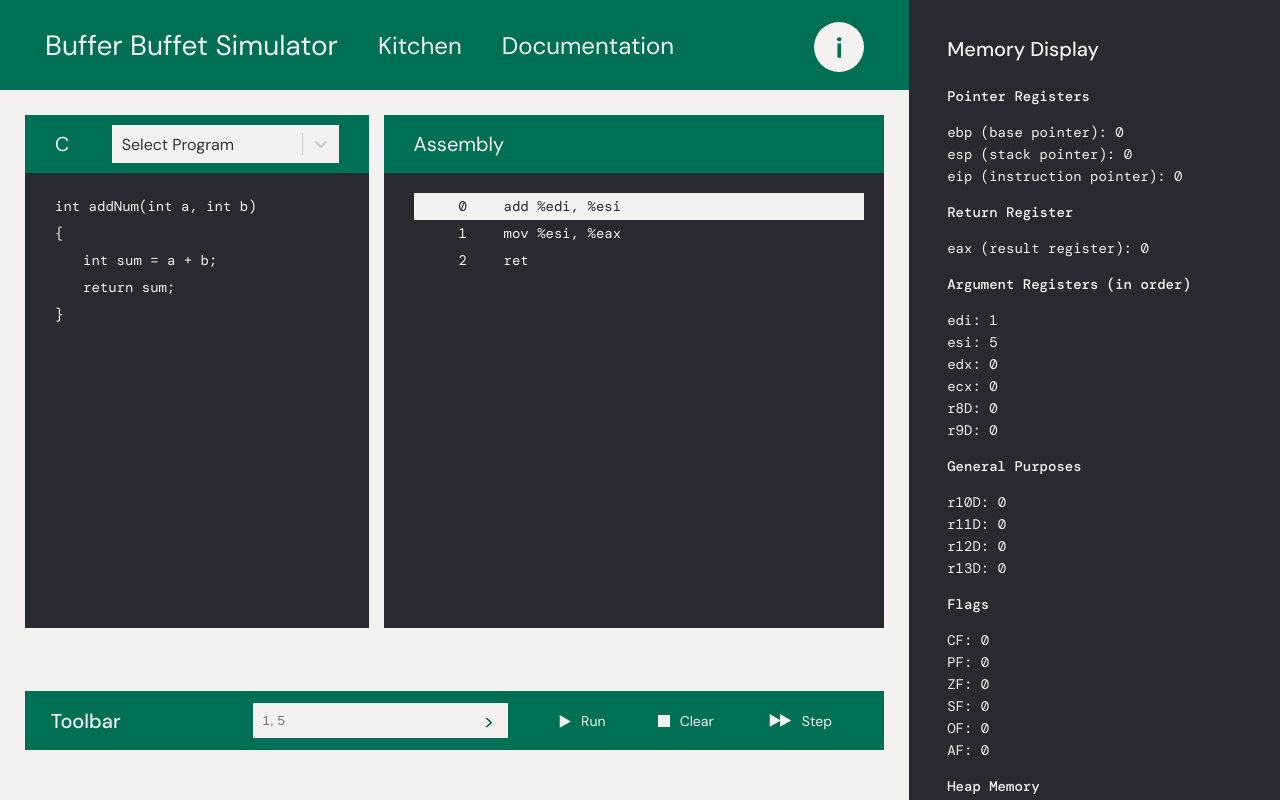
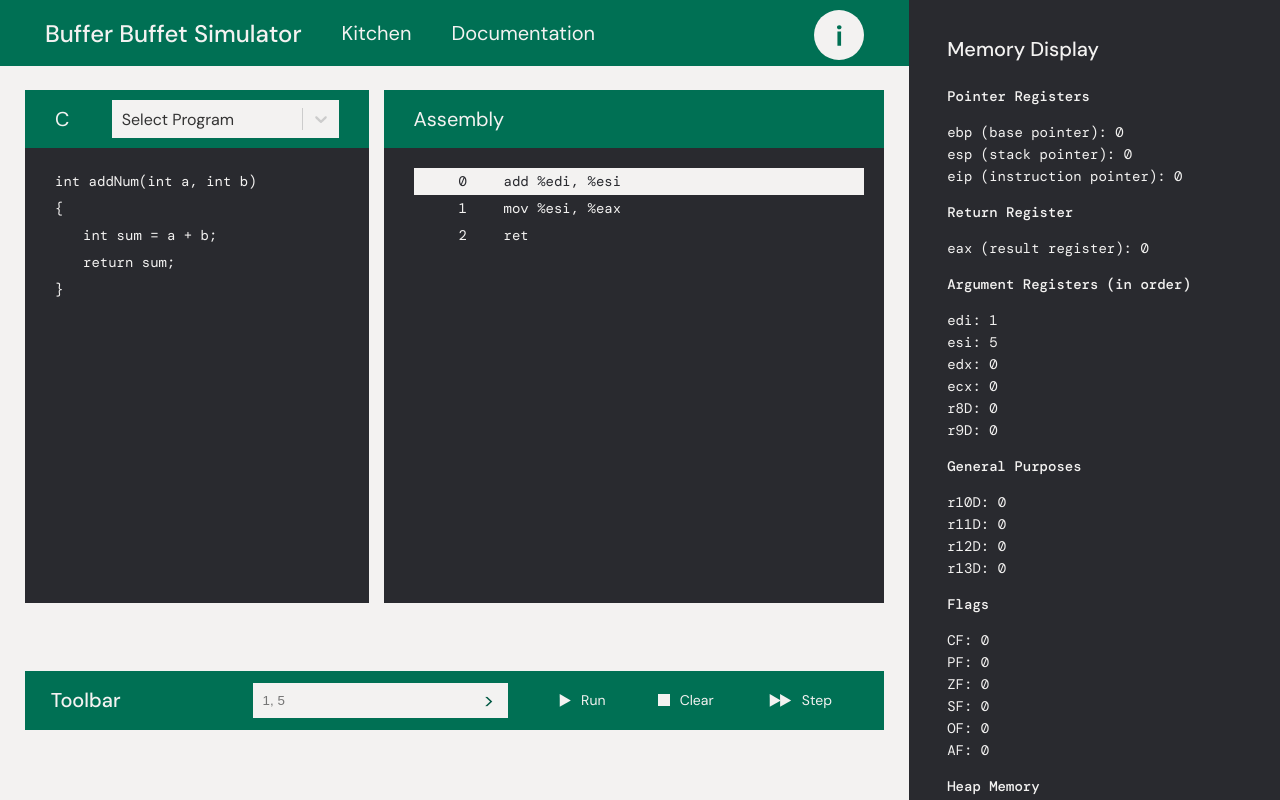
Before and after one commit to uclaacm/buffer-buffet-simulator, a React (Create React App) app: page / in a window 1280 px wide. Built offline with nearby package versions, Linux system fonts and the light colour scheme; a web font is replaced by a local one.

Commit message:
fixed some stuff

```diff
--- a/src/App.css
+++ b/src/App.css
@@ -30,6 +30,7 @@ body {
 
 .page-programs {
   width: 71vw;
+  height: 100%;
 }
 
 /* width  */
--- a/src/components/Debug.css
+++ b/src/components/Debug.css
@@ -1,12 +1,23 @@
 .debug-container {
-  margin: 25px;
+  margin: 0 25px;
+
+  /* display: flex; */
+  height: 80%;
+
+  /* display: grid; */
+  display: flex;
+  justify-content: space-between;
+  align-content: stretch;
+  flex-direction: column;
+
+  /* background-color: red; */
 }
 
 .debug-code {
   display: grid;
   grid-template-columns: 40% auto;
 
-  /* grid-template-rows: 72vh auto; */
-  height: 72vh;
+  /* grid-template-rows: 72vh auto;
+  height: 72vh; */
   grid-column-gap: 15px;
 }
--- a/src/components/Modal.css
+++ b/src/components/Modal.css
@@ -10,18 +10,18 @@
 .modal-popup {
   color: #007054;
   background-color: #f3f2f1;
-  width: 20vw;
+  width: 30vw;
   position: fixed;
   z-index: 2;
   padding: 5%;
   font-family: "DM Sans", -apple-system, "Helvetica Neue", sans-serif;
-  margin-top: 8%;
+  margin-top: 10vh;
   margin-left: 28%;
 }
 
 .modal-popupContainer {
-  display: flex;
-  justify-content: center;
+  /* display: flex;
+  justify-content: center; */
 }
 
 .modal-instructions {
--- a/src/components/Toolbar.css
+++ b/src/components/Toolbar.css
@@ -6,13 +6,17 @@
 }
 
 .debug-toolbar-panel {
+  /* height: 7vh; */
   transition-duration: 0.5s;
   color: #f3f2f1;
   display: grid;
   background-color: #007054;
   padding: 0% 3%;
   grid-template-columns: 25% auto auto auto auto auto;
-  margin-bottom: -3px;
+
+  /* margin-bottom: -3px; */
+
+  /* border-top:  15px solid #f3f2f1; */
 }
 
 .debug-toolbar-input {
--- a/src/components/TopBar.css
+++ b/src/components/TopBar.css
@@ -4,7 +4,7 @@
 }
 
 .topbar-container {
-  height: 100%;
+  /* height: 100%; */
   background-color: #007054;
   display: flex;
   flex-direction: row;
@@ -15,20 +15,23 @@
 
 .topbar-heading {
   font-family: "DM Sans", -apple-system, "Helvetica Neue", sans-serif;
-  font-size: 28px;
-  font-weight: 400;
+  font-size: 24px;
+  font-weight: 500;
   box-sizing: border-box;
   text-align: center;
   display: flex;
   flex-direction: row;
-  padding: 10px 20px;
-  height: 100%;
+  padding: 0 20px;
+
+  /* margin: -50px 0px; */
+
+  /* height: 80%; */
   align-items: center;
 }
 
 .topbar-btn {
   font-family: "DM Sans", -apple-system, "Helvetica Neue", sans-serif;
-  font-size: 24px;
+  font-size: 20px;
   font-weight: 200;
   background-color: #007054;
   border: none;
@@ -36,8 +39,9 @@
   text-align: center;
   display: flex;
   flex-direction: row;
-  padding: 10px 20px;
-  height: 100%;
+  padding: 20px;
+
+  /* height: 80%; */
   align-items: center;
 }
 
@@ -48,7 +52,7 @@
 }
 
 .topbar-img-box {
-  height: 100%;
+  /* height: 80%; */
   width: 90px;
   display: flex;
   align-items: center;
@@ -57,8 +61,7 @@
   margin-left: auto;
 }
 
-.topbar-btn:hover,
-.topbar-heading:hover {
+.topbar-btn:hover:hover {
   background-color: #005843;
 }
 
--- a/src/components/TopBar.js
+++ b/src/components/TopBar.js
@@ -12,7 +12,7 @@ const TopBar = () => {
       {showModal && <Modal setModal={setModal}></Modal>}
       <div className='topbar-container'>
         <div className='topbar-heading'>
-          <Link to="/">Buffer Buffet Simulator</Link>
+          Buffer Buffet Simulator
         </div>
 
         <div className='topbar-btn'>
```
